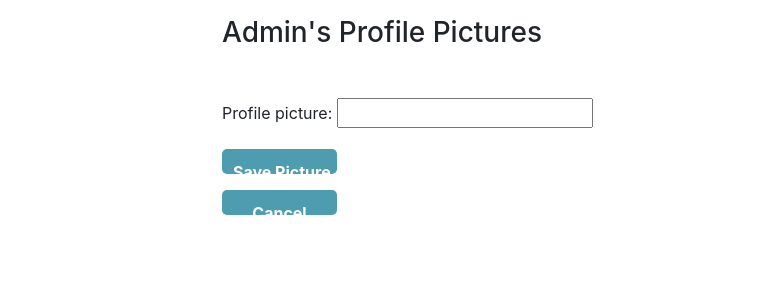
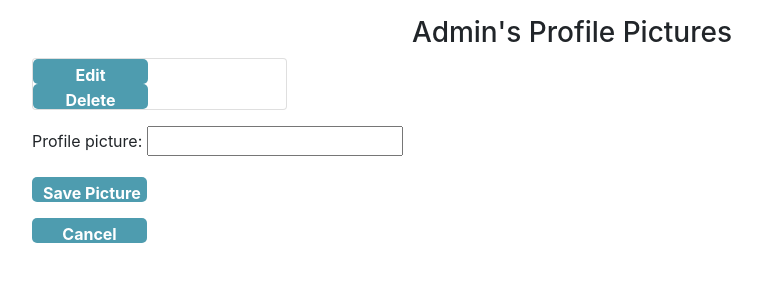
Before and after one commit to peerhoffmanncode/HotSox, a Django app: page /user/profile/picture in a window 1280 px wide. Shown: the part 56-356 px from the top of the page, without its empty margins (53-815 px from the left). Run offline with Django 4.2, Linux system fonts and the light colour scheme; a user stored in the database is signed in; data comes from the database, SQL or seed files in the repository; some libraries are stand-ins or nearby versions.

Commit message:
Add basic CSS styling and add cards to profile_picture.html

```diff
--- a/app_users/templates/users/profile_details.html
+++ b/app_users/templates/users/profile_details.html
@@ -13,7 +13,7 @@
             {% endfor %}
         </div>
         <a href="{% url 'app_users:user-profile-update' %}" class="btn">Edit Profile</a>
-        <a href="{% url 'app_users:user-profile-picture' %}" class="btn">Edit Profile Picture</a>
+        <a href="{% url 'app_users:user-profile-picture' %}" class="btn">Edit Picture</a>
     </div>
 </div>
 {% endblock %}
--- a/app_users/templates/users/profile_picture.html
+++ b/app_users/templates/users/profile_picture.html
@@ -1,24 +1,141 @@
 {% extends "base.html" %} {% block content %}
 <div class="container">
     <div class="row">
-        <div class="col-md-8 mt-3 offset-md-2">
+        <div class="col-md-8 mt-3 offset-md-4">
             <h3>{{user.username.title}}'s Profile Pictures</h3>
         </div>
     </div>
-    <!-- to be completed with appropriate path to photo -->
-    {% for photo in profile_picture_query_set %}
-        <img src="{{ photo.profile_picture.url }}" alt="">
-    {% endfor %}
+
+<div class="row">
+    <div class="col-3">
+        <div class="card">
+            {% if profile_picture_query_set.0.profile_picture %}
+            <img src="{{profile_picture_query_set.0.profile_picture.url}}" alt="">
+            <form method="PUT" name="pk" value="">
+                <button class="btn" style="align-items: center;">Edit</button>
+            </form>
+            <form method="DELETE" name="pk" value="">
+                <button class="btn" style="align-items: center;">Delete</button>
+            </form>
+            {% endif %}
+        </div>
+    </div>
+    {% if profile_picture_query_set.1.profile_picture.url %}
+    <div class="col-3">
+        <div class="card">
+            <img src="{{profile_picture_query_set.1.profile_picture.url}}" alt="">
+            <form method="PUT" name="pk" value="">
+                <button class="btn" style="align-items: center;">Edit</button>
+            </form>
+            <form method="DELETE" name="pk" value="">
+                <button class="btn" style="align-items: center;">Delete</button>
+            </form>
+        </div>
+    </div>
+    {% endif %}
+    {% if profile_picture_query_set.2.profile_picture %}
+    <div class="col-3">
+        <div class="card">
+            <img src="{{profile_picture_query_set.2.profile_picture.url}}" alt="">
+            <form method="PUT" name="pk" value="">
+                <button class="btn" style="align-items: center;">Edit</button>
+            </form>
+            <form method="DELETE" name="pk" value="">
+                <button class="btn" style="align-items: center;">Delete</button>
+            </form>
+        </div>
+    </div>
+    {% endif %}
+    {% if profile_picture_query_set.3.profile_picture %}
+    <div class="col-3">
+        <div class="card">
+            <img src="{{profile_picture_query_set.3.profile_picture.url}}" alt="">
+            <form method="PUT" name="pk" value="">
+                <button class="btn" style="align-items: center;">Edit</button>
+            </form>
+            <form method="DELETE" name="pk" value="">
+                <button class="btn" style="align-items: center;">Delete</button>
+            </form>
+        </div>
+    </div>
+    {% endif %}
+</div>
+<div class="row">
+    {% if profile_picture_query_set.4.profile_picture %}
+    <div class="col-3">
+        <div class="card">
+            <img src="{{profile_picture_query_set.4.profile_picture.url}}" alt="">
+            <form method="PUT" name="pk" value="">
+                <button class="btn" style="align-items: center;">Edit</button>
+            </form>
+            <form method="DELETE" name="pk" value="">
+                <button class="btn" style="align-items: center;">Delete</button>
+            </form>
+        </div>
+    </div>
+    {% endif %}
+    {% if profile_picture_query_set.5.profile_picture %}
+    <div class="col-3">
+        <div class="card">
+            <img src="{{profile_picture_query_set.5.profile_picture.url}}" alt="">
+            <form method="PUT" name="pk" value="">
+                <button class="btn" style="align-items: center;">Edit</button>
+            </form>
+            <form method="DELETE" name="pk" value="">
+                <button class="btn" style="align-items: center;">Delete</button>
+            </form>
+        </div>
+    </div>
+    {% endif %}
+    {% if profile_picture_query_set.6.profile_picture %}
+    <div class="col-3">
+        <div class="card">
+            <img src="{{profile_picture_query_set.6.profile_picture.url}}" alt="">
+            <form method="PUT" name="pk" value="">
+                <button class="btn" style="align-items: center;">Edit</button>
+            </form>
+            <form method="DELETE" name="pk" value="">
+                <button class="btn" style="align-items: center;">Delete</button>
+            </form>
+        </div>
+    </div>
+    {% endif %}
+    {% if profile_picture_query_set.7.profile_picture %}
+    <div class="col-3">
+        <div class="card">
+            <img src="{{profile_picture_query_set.7.profile_picture.url}}" alt="">
+            <form method="PUT" name="pk" value="">
+                <button class="btn" style="align-items: center;">Edit</button>
+            </form>
+            <form method="DELETE" name="pk" value="">
+                <button class="btn" style="align-items: center;">Delete</button>
+            </form>
+        </div>
+    </div>
+    {% endif %}
+</div>
+
+
+
+
+
+
+
+
+
+
+
+
 
     <div class="row">
-        <div class="col-md-8 mt-3 offset-md-2">
-            <form method=“POST” action=“” enctype=“multipart/form-data”>
+        <div class="col-md-12 mt-3">
+            <form method="POST" action="" enctype="multipart/form-data">
                 {% csrf_token %}
                 {{ form_user_profile_picture.as_p }}
                 <button class="btn btn-signup right" type="submit">Save Picture</button>
             </form>
         </div>
-        <div class="col-md-8 mt-3 offset-md-2">
+        <div class="col-md-12 mt-3">
             <a href="{% url 'app_users:user-profile-details' %}" class="btn">Cancel</a>
         </div>
     </div>
--- a/app_users/templates/users/profile_update.html
+++ b/app_users/templates/users/profile_update.html
@@ -11,16 +11,14 @@
             <form method="post" action="">
                 {% csrf_token %}
                 {{ form_user_profile.as_p }}
-                <button class="btn btn-signup right" type="submit">Store profile</button>
+                <button class="btn" type="submit">Store profile</button>
             </form>
         </div>
-        {% if user.is_18_years %}
         <div class="col-md-8 mt-3 offset-md-2">
             <form method="get" action="/">
-                <button class="btn btn-signup right" type="submit">cancel</button>
+                <button class="btn" type="submit">Cancel</button>
             </form>
         </div>
-        {% endif %}
     </div>
 </div>
 {% endblock %}
--- a/static/css/style.css
+++ b/static/css/style.css
@@ -1,3 +1,4 @@
+
 .btn {
     display: block;
     width: 115px;
@@ -8,5 +9,5 @@
     border-radius: 5px;
     color: white;
     font-weight: bold;
-    line-height: 25px;
+    line-height: 10px;
 }
--- a/templates/base.html
+++ b/templates/base.html
@@ -7,7 +7,7 @@
     <meta name="viewport" content="width=device-width, initial-scale=1.0">
     <link rel="stylesheet" href="https://maxcdn.bootstrapcdn.com/bootstrap/4.1.3/css/bootstrap.min.css">
     {% load static %}
-    <link rel="stylesheet" href="{% static 'css/style.css' %}">
+    <link rel="stylesheet" type="text/css" href="{% static 'css/style.css' %}">
     <title>HotSox</title>
 </head>
 <body>
@@ -56,6 +56,7 @@
     </nav>
 
     {% block content %}{% endblock %}
+
     <footer></footer>
     <script src="https://code.jquery.com/jquery-3.3.1.slim.min.js"
         integrity="sha384-q8i/X+965DzO0rT7abK41JStQIAqVgRVzpbzo5smXKp4YfRvH+8abtTE1Pi6jizo"
```
